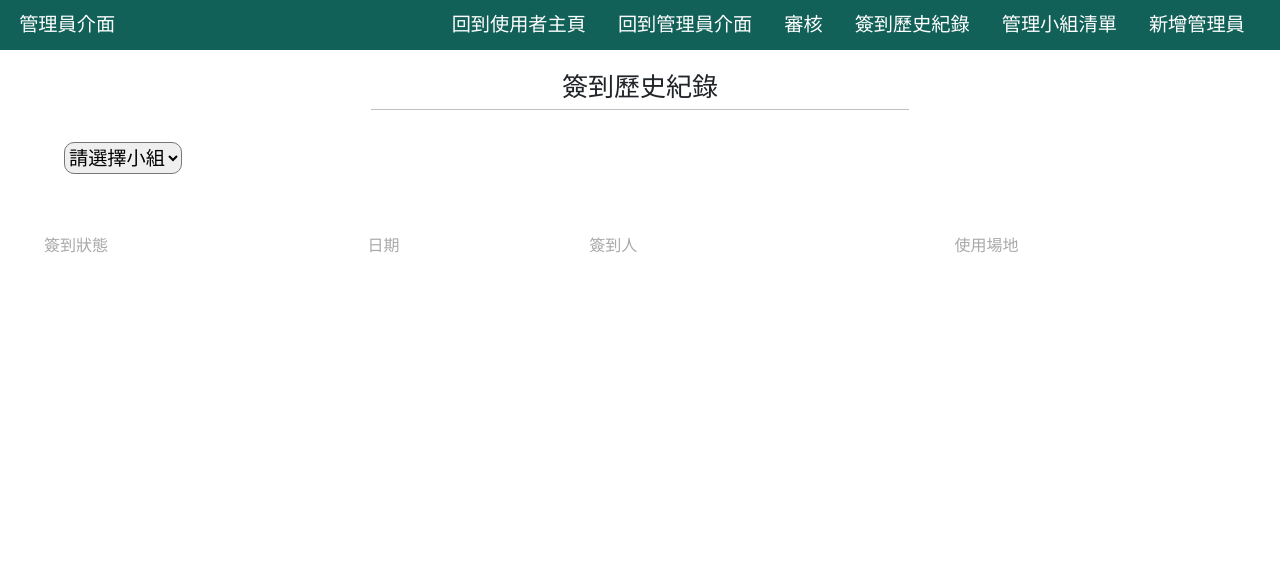
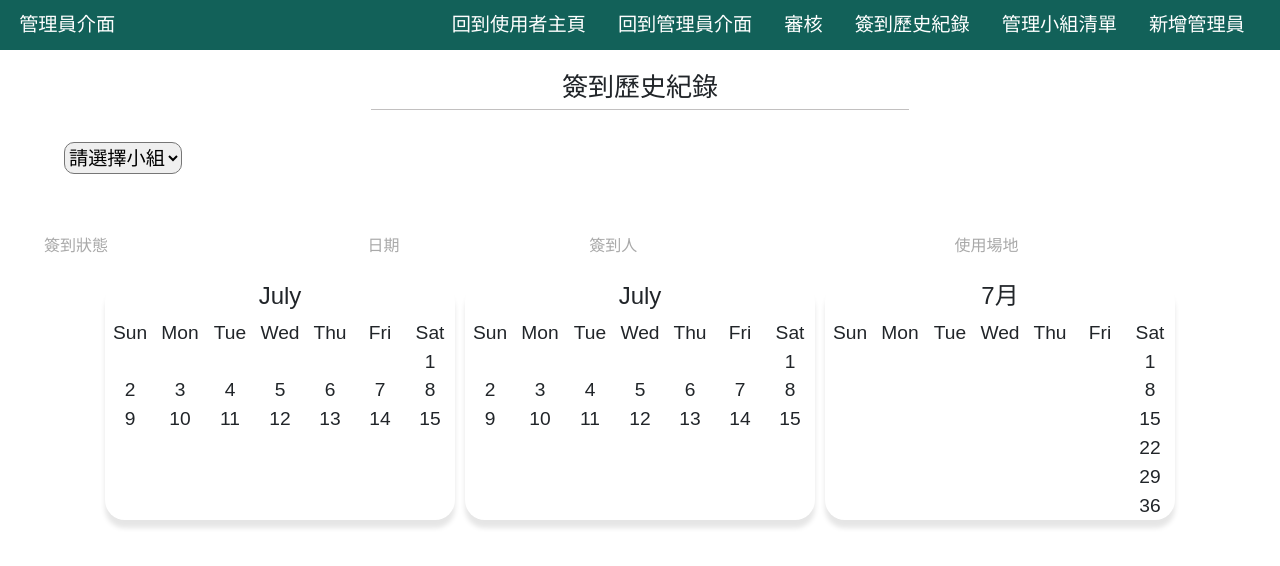
Before and after one commit to huichiaotsou/bg_system, a website: page public/admin/group_checkin_records/group_checkin_records.html in a window 1280 px wide. Drawn offline with nearby package versions, Linux system fonts and the light colour scheme; no server answers; sample sign-in values are in the browser's storage.

Commit message:
create calendar half way

```diff
--- a/public/admin/group_checkin_records/group_checkin_records.css
+++ b/public/admin/group_checkin_records/group_checkin_records.css
@@ -160,3 +160,39 @@
   }
 
 /* ========== Feedback Box Ends ========== */
+
+/* ========== Calendar ========== */
+#calendar_container {
+    display: flex;
+    flex-wrap: wrap;
+    justify-content: center;
+}
+
+.month_container {
+    display: flex;
+    flex-direction: column;
+    align-items: center;
+    width: 350px;
+    margin-left: 5px;
+    margin-right: 5px;
+    margin-top: 20px;
+    box-shadow: 0px 8px 5px rgba(0,0,0,0.1);
+    border-radius: 20px;
+}
+
+.week_title, .week {
+    display: flex;
+  }
+
+  .day0,
+  .day1,
+  .day2,
+  .day3,
+  .day4,
+  .day5,
+  .day6 {
+    width: 50px;
+    text-align: center;
+  }
+
+/* ========== Calendar Ends ========== */
--- a/public/admin/group_checkin_records/group_checkin_records.html
+++ b/public/admin/group_checkin_records/group_checkin_records.html
@@ -10,7 +10,7 @@
   <link rel="stylesheet" type="text/css" href="/style-admin.css">
   <meta name="viewport" content="width=device-width, initial-scale=1.0">
 </head>
-<body onload="checkLogin(); loadAllGroups();">
+<body onload="checkLogin(); loadAllGroups(); createCalendar();">
 
   <!-- Hamburger Menu -->
   <meta name="viewport" content="width=device-width, initial-scale=1">
@@ -65,6 +65,87 @@
 
   </div>
 
+  <div id="calendar_container">
+    <div class="month_container">
+      <h4>July</h4>
+      <div class="week_title">
+        <div class="day0">Sun</div>
+        <div class="day1">Mon</div>
+        <div class="day2">Tue</div>
+        <div class="day3">Wed</div>
+        <div class="day4">Thu</div>
+        <div class="day5">Fri</div>
+        <div class="day6">Sat</div>
+      </div>
+      <div class="week">
+        <div class="day0"> </div>
+        <div class="day1"> </div>
+        <div class="day2"> </div>
+        <div class="day3"> </div>
+        <div class="day4"> </div>
+        <div class="day5"> </div>
+        <div class="day6">1</div>
+      </div>
+      <div class="week">
+        <div class="day0">2</div>
+        <div class="day1">3</div>
+        <div class="day2">4</div>
+        <div class="day3">5</div>
+        <div class="day4">6</div>
+        <div class="day5">7</div>
+        <div class="day6">8</div>
+      </div>
+      <div class="week">
+        <div class="day0">9</div>
+        <div class="day1">10</div>
+        <div class="day2">11</div>
+        <div class="day3">12</div>
+        <div class="day4">13</div>
+        <div class="day5">14</div>
+        <div class="day6">15</div>
+      </div>
+    </div>
+    <div class="month_container">
+      <h4>July</h4>
+      <div class="week_title">
+        <div class="day0">Sun</div>
+        <div class="day1">Mon</div>
+        <div class="day2">Tue</div>
+        <div class="day3">Wed</div>
+        <div class="day4">Thu</div>
+        <div class="day5">Fri</div>
+        <div class="day6">Sat</div>
+      </div>
+      <div class="week">
+        <div class="day0"> </div>
+        <div class="day1"> </div>
+        <div class="day2"> </div>
+        <div class="day3"> </div>
+        <div class="day4"> </div>
+        <div class="day5"> </div>
+        <div class="day6">1</div>
+      </div>
+      <div class="week">
+        <div class="day0">2</div>
+        <div class="day1">3</div>
+        <div class="day2">4</div>
+        <div class="day3">5</div>
+        <div class="day4">6</div>
+        <div class="day5">7</div>
+        <div class="day6">8</div>
+      </div>
+      <div class="week">
+        <div class="day0">9</div>
+        <div class="day1">10</div>
+        <div class="day2">11</div>
+        <div class="day3">12</div>
+        <div class="day4">13</div>
+        <div class="day5">14</div>
+        <div class="day6">15</div>
+      </div>
+    </div>
+  </div>
+
 
     <!-- bootstrap -->
     <script src="https://code.jquery.com/jquery-3.2.1.slim.min.js" integrity="sha384-KJ3o2DKtIkvYIK3UENzmM7KCkRr/rE9/Qpg6aAZGJwFDMVNA/GpGFF93hXpG5KkN" crossorigin="anonymous"></script>
--- a/public/admin/group_checkin_records/group_checkin_records.js
+++ b/public/admin/group_checkin_records/group_checkin_records.js
@@ -169,3 +169,72 @@ function createSingleGroupOption(group) {
   const groupSelect = document.getElementById("group_select");
   groupSelect.appendChild(option);
 }
+
+function createMonth(year, month) {
+  // Figure out which 1st day of this month falls on which weekday
+  let momthFirstDay = new Date(year, month, 1).getDay();
+
+  // Create Month Container
+  const monthContainer = document.createElement("div");
+  monthContainer.setAttribute("class", "month_container");
+  monthContainer.innerHTML = `
+  <h4>${month + 1}月</h4>
+  <div class="week_title">
+    <div class="day0">Sun</div>
+    <div class="day1">Mon</div>
+    <div class="day2">Tue</div>
+    <div class="day3">Wed</div>
+    <div class="day4">Thu</div>
+    <div class="day5">Fri</div>
+    <div class="day6">Sat</div>
+  </div>`;
+
+  let firstDay = 1;
+  for (let week = 1; week <= getWeeksInMonth(year, month); week++) {
+    monthContainer.innerHTML += createWeek(momthFirstDay, firstDay);
+    firstDay += 7;
+  }
+
+  const calendarContainer = document.getElementById("calendar_container");
+  calendarContainer.appendChild(monthContainer);
+}
+
+function createCalendar() {
+  const currYear = new Date().getFullYear();
+  const currMonth = new Date().getMonth();
+  createMonth(currYear, currMonth);
+}
+
+function createWeek(startWeekDay, startDate) {
+  let html = `<div class="week">`;
+  for (let i = 0; i <= 6; i++) {
+    if (startWeekDay == i) {
+      html += ` <div class="day${i}">${startDate}</div>`;
+      startWeekDay++;
+      startDate++;
+      if (startWeekDay == 7) {
+        startWeekDay == 0;
+      }
+    } else {
+      html += ` <div class="day${i}"> </div>`;
+    }
+  }
+  return html;
+}
+
+function getWeeksInMonth(year, month) {
+  const firstDayOfMonth = new Date(year, month, 1);
+  const lastDayOfMonth = new Date(year, month + 1, 0);
+
+  const startWeek = getWeekNumber(firstDayOfMonth);
+  const endWeek = getWeekNumber(lastDayOfMonth);
+
+  return endWeek - startWeek + 1;
+}
+
+function getWeekNumber(date) {
+  const firstDayOfYear = new Date(date.getFullYear(), 0, 1);
+  const millisecondsInDay = 24 * 60 * 60 * 1000;
+  const diff = (date - firstDayOfYear) / millisecondsInDay;
+  return Math.floor(diff / 7) + 1;
+}
```
